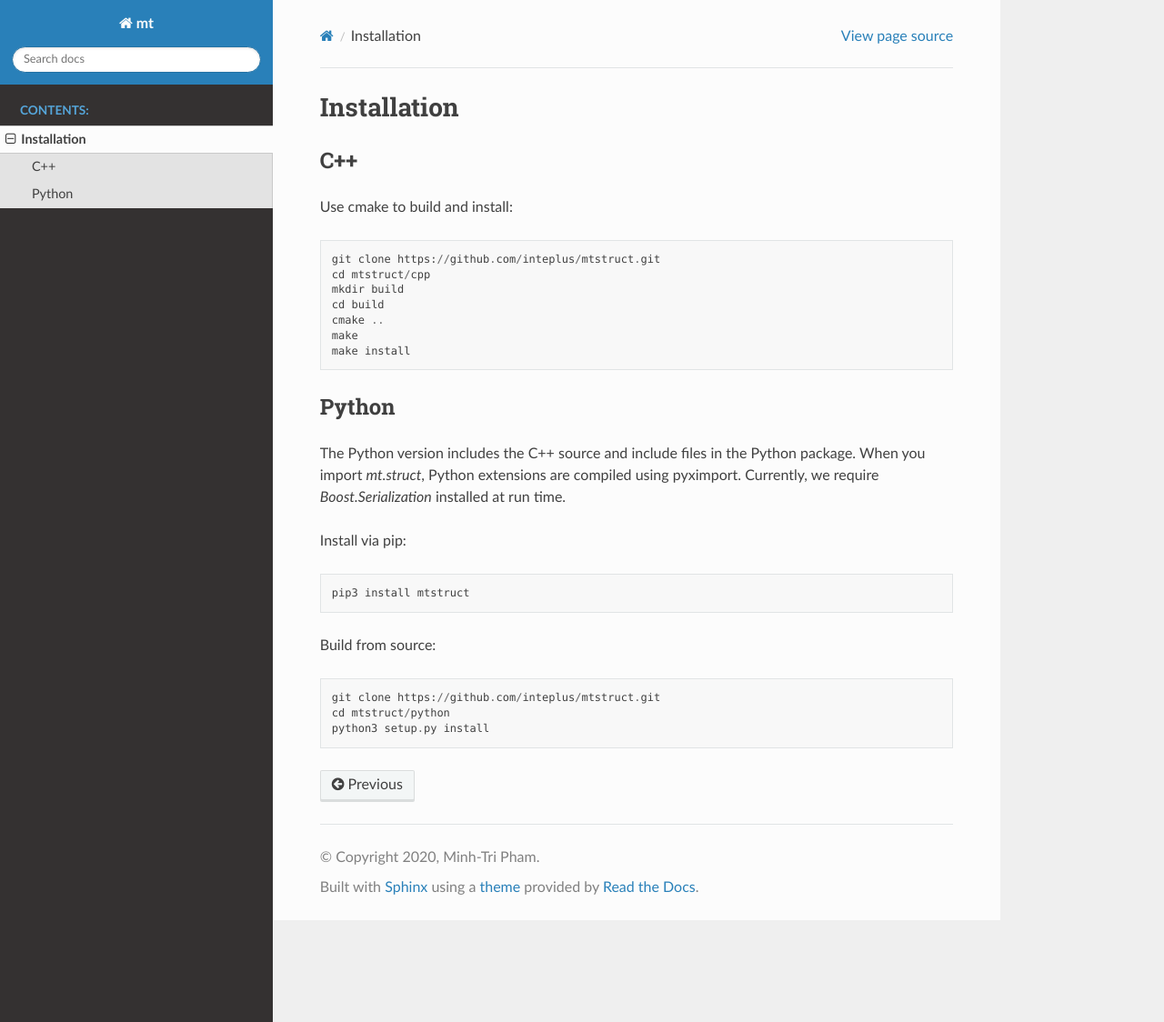
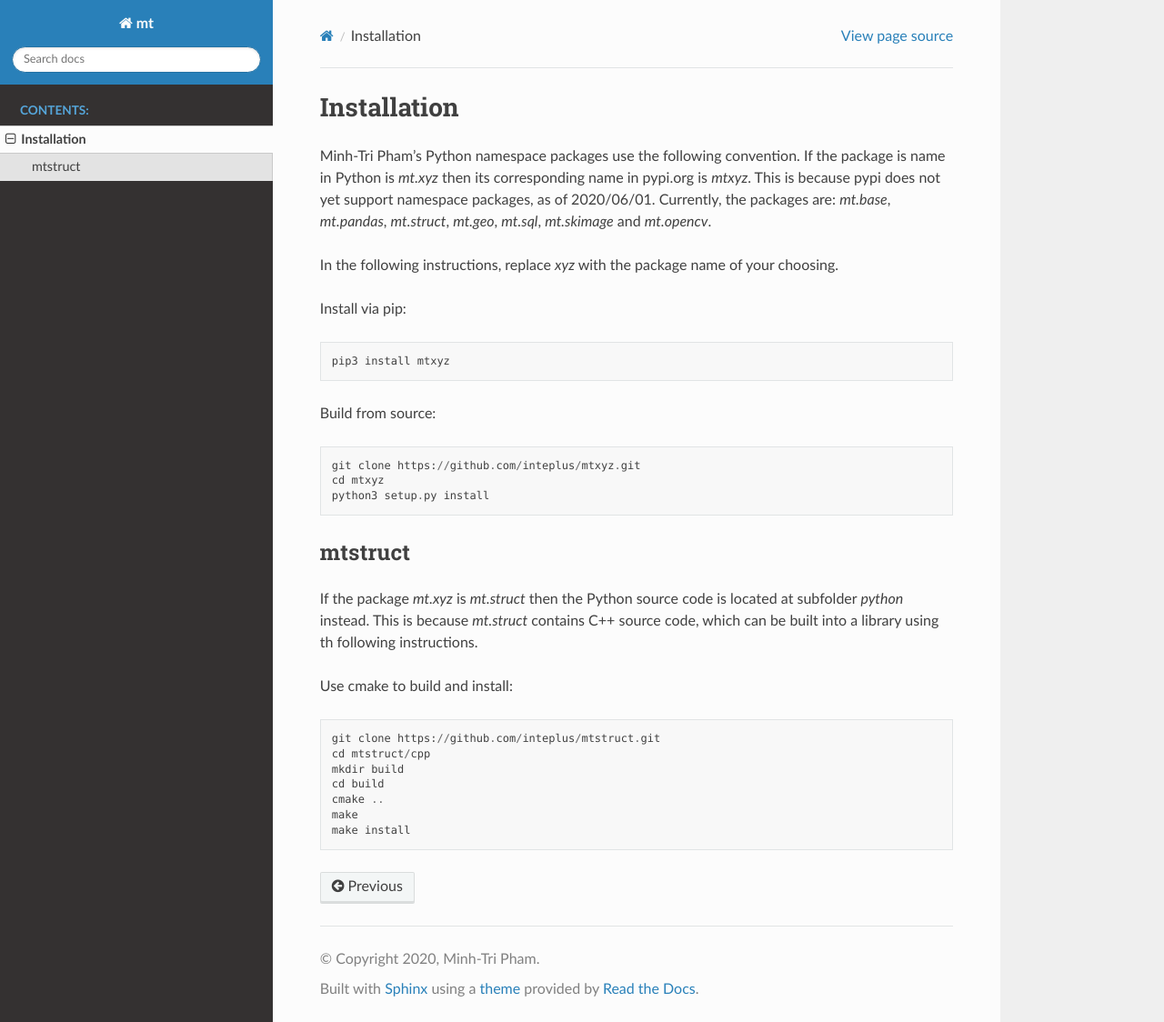
Before and after one commit to inteplus/mtdoc, a Sphinx documentation site: the page built from docs/install.rst, in a window 1280 px wide and 1124 px high. Shown: the whole window at 91% size. Built offline with Sphinx 7.4.7 and the Read the Docs theme 2.0.0, drawn with Linux system fonts in a browser that asks for light colours; pages that are not in the unit, such as notebooks, are missing from menus.

Commit message:
auto-generated as of 2020-07-02 02:55

```diff
--- a/docs/conf.py
+++ b/docs/conf.py
@@ -47,6 +47,7 @@ autoapi_modules = {
     'mt.geo': None,
     'mt.sql': None,
     'mt.skimage': None,
+    'mt.opencv': None,
     }
 
 master_doc = 'index'
--- a/docs/index.rst
+++ b/docs/index.rst
@@ -18,6 +18,7 @@ Minh-Tri Pham's Python packages, packed in the *mt* namespace.
    mt.geo/mt.geo
    mt.sql/mt.sql
    mt.skimage/mt.skimage
+   mt.opencv/mt.opencv
 
 
 Indices and tables
--- a/docs/install.rst
+++ b/docs/install.rst
@@ -1,8 +1,24 @@
 Installation
 ============
 
-C++
----
+Minh-Tri Pham's Python namespace packages use the following convention. If the package is name in Python is `mt.xyz` then its corresponding name in pypi.org is `mtxyz`. This is because pypi does not yet support namespace packages, as of 2020/06/01. Currently, the packages are: `mt.base`, `mt.pandas`, `mt.struct`, `mt.geo`, `mt.sql`, `mt.skimage` and `mt.opencv`.
+
+In the following instructions, replace `xyz` with the package name of your choosing.
+
+Install via pip::
+
+    pip3 install mtxyz
+
+Build from source::
+
+    git clone https://github.com/inteplus/mtxyz.git
+    cd mtxyz
+    python3 setup.py install
+
+mtstruct
+--------
+
+If the package `mt.xyz` is `mt.struct` then the Python source code is located at subfolder `python` instead. This is because `mt.struct` contains C++ source code, which can be built into a library using th following instructions.
 
 Use cmake to build and install::
 
@@ -13,18 +29,3 @@ Use cmake to build and install::
     cmake ..
     make
     make install
-
-Python
-------
-
-The Python version includes the C++ source and include files in the Python package. When you import `mt.struct`, Python extensions are compiled using pyximport. Currently, we require `Boost.Serialization` installed at run time.
-
-Install via pip::
-
-    pip3 install mtstruct
-
-Build from source::
-
-    git clone https://github.com/inteplus/mtstruct.git
-    cd mtstruct/python
-    python3 setup.py install
--- a/docs/version.py
+++ b/docs/version.py
@@ -2,10 +2,10 @@ VERSION_YEAR = 2020
 VERSION_MONTH = int('07')
 VERSION_DAY = int('02')
 VERSION_HOUR = int('02')
-VERSION_MINUTE = int('36')
+VERSION_MINUTE = int('55')
 
 MAJOR_VERSION = 2020
 MINOR_VERSION = '90702'
-PATCH_VERSION = '90236'
-version_date = '2020/07/02 02:36'
+PATCH_VERSION = '90255'
+version_date = '2020/07/02 02:55'
 version = '{}.{}.{}'.format(MAJOR_VERSION, MINOR_VERSION, PATCH_VERSION)
--- a/requirements.txt
+++ b/requirements.txt
@@ -12,3 +12,4 @@ mtstruct>=0.2.1
 mtgeo
 mtsql
 mtskimage
+mtopencv
```
